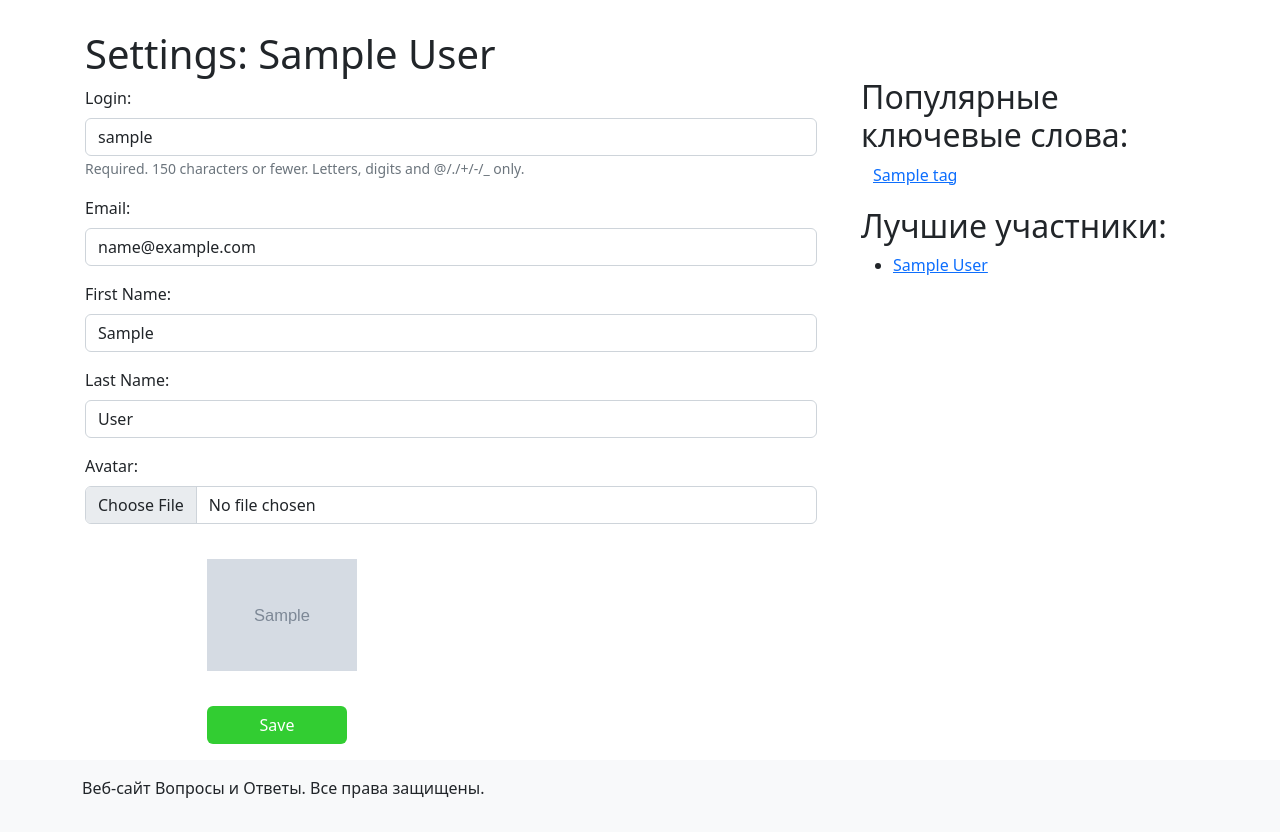
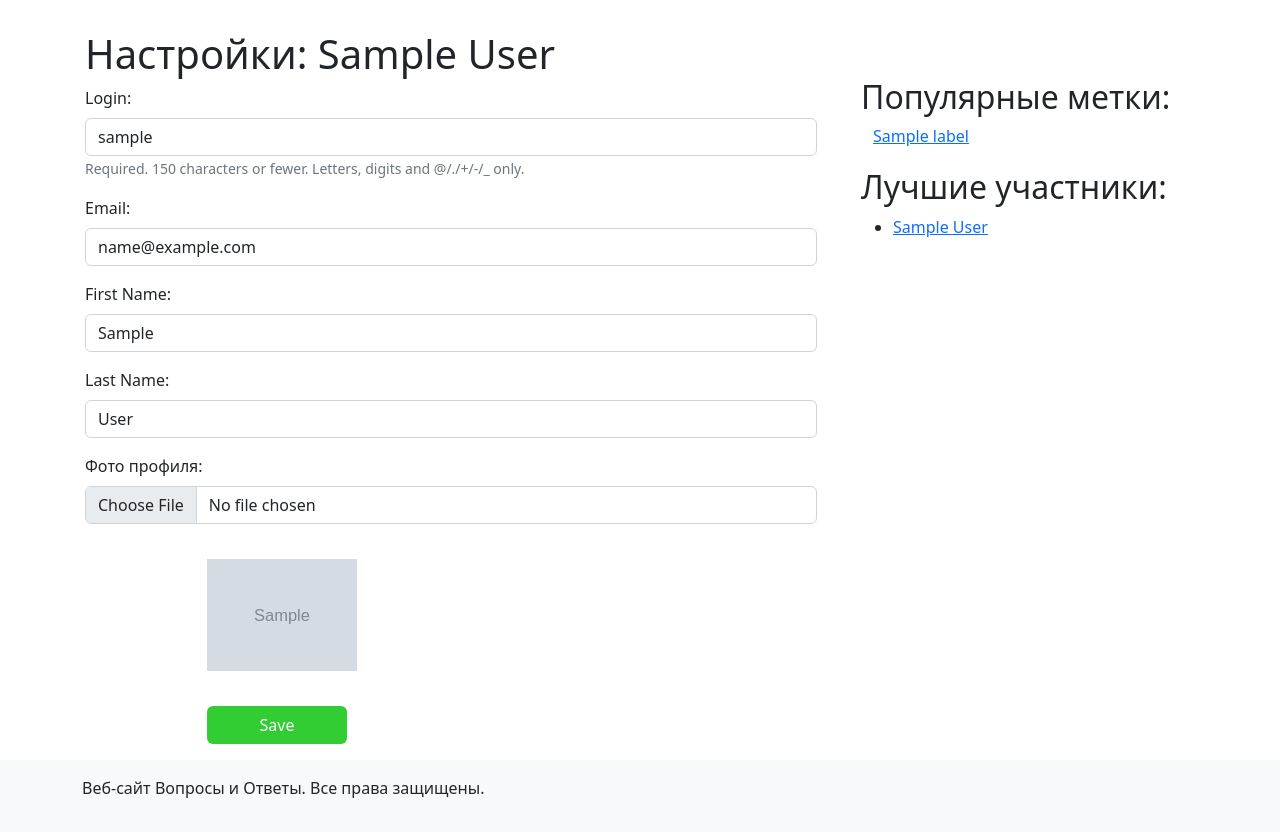
Before and after one commit to SlavaShagalov/vk-web, a Django app: page /profile/edit/ in a window 1280 px wide. Shown: the part 78-910 px from the top of the page. Run offline with Django 4.2, Linux system fonts and the light colour scheme; a user stored in the database is signed in; tables that the repository leaves empty hold one stand-in row (values such as "Sample post"); grey boxes marked "Sample" are stand-in pictures; some libraries are stand-ins or nearby versions.

Commit message:
Поменял tag на label

```diff
--- a/app/admin.py
+++ b/app/admin.py
@@ -1,8 +1,8 @@
 from django.contrib import admin
-from app.models import Question, Answer, Profile, Tag, Vote
+from app.models import Question, Answer, Profile, Label, Vote
 
 admin.site.register(Profile)
-admin.site.register(Tag)
+admin.site.register(Label)
 admin.site.register(Vote)
 admin.site.register(Question)
 admin.site.register(Answer)
--- a/app/forms.py
+++ b/app/forms.py
@@ -5,7 +5,7 @@ from django.core.validators import validate_email
 from django.forms import CharField
 
 from django.contrib.auth.models import User
-from app.models import Profile, Question, Tag, Answer
+from app.models import Profile, Question, Label, Answer
 
 
 class LoginForm(forms.Form):
@@ -68,7 +68,7 @@ class RegistrationForm(forms.ModelForm):
 
 
 class SettingsForm(forms.ModelForm):
-    avatar = forms.ImageField(label='Avatar:', required=False, widget=forms.FileInput())
+    avatar = forms.ImageField(label='Фото профиля:', required=False, widget=forms.FileInput())
 
     class Meta:
         model = User
@@ -128,21 +128,21 @@ class QuestionForm(forms.ModelForm):
         }
 
     def clean_tags(self):
-        data = self.cleaned_data['tags']
+        data = self.cleaned_data['labels']
         tag_list = data.split()
         for tag in tag_list:
             if len(tag) > 32:
-                self.add_error('tags', 'Max length of tag is 32 characters')
+                self.add_error('labels', 'Max length of tag is 32 characters')
         return data
 
     def save(self, profile):
         question = super().save(commit=False)
         question.profile = profile
         question.save()
-        data = self.cleaned_data['tags']
+        data = self.cleaned_data['labels']
         tag_list = data.split()
         for tag in tag_list:
-            question.tags.add(Tag.objects.get_or_create(name=tag)[0].id)
+            question.labels.add(Label.objects.get_or_create(name=tag)[0].id)
         question.save()
 
         return question
--- a/app/management/commands/clear_db.py
+++ b/app/management/commands/clear_db.py
@@ -1,5 +1,5 @@
 from django.core.management.base import BaseCommand
-from app.models import Question, Profile, Vote, Tag, Answer
+from app.models import Question, Profile, Vote, Label, Answer
 from django.contrib.auth.models import User
 
 
@@ -16,4 +16,4 @@ class Command(BaseCommand):
         Vote.objects.all().delete()
         Profile.objects.all().delete()
         User.objects.all().delete()
-        Tag.objects.all().delete()
+        Label.objects.all().delete()
--- a/app/models.py
+++ b/app/models.py
@@ -23,15 +23,15 @@ class Profile(models.Model):
         return self.user.username
 
 
-class TagManager(models.Manager):
-    def top_tags(self, count=10):
+class LabelManager(models.Manager):
+    def top_labels(self, count=10):
         return self.annotate(n_questions=Count('question')).order_by('-n_questions')[:count]
 
 
-class Tag(models.Model):
-    name = models.CharField(max_length=32, verbose_name='Tag name', unique=True)
+class Label(models.Model):
+    name = models.CharField(max_length=32, verbose_name='Label name', unique=True)
 
-    objects = TagManager()
+    objects = LabelManager()
 
     def __str__(self):
         return self.name
@@ -133,7 +133,7 @@ class Question(models.Model):
     rating = models.IntegerField(default=0)
 
     profile = models.ForeignKey(to=Profile, related_name='question', null=True, on_delete=models.SET_NULL)
-    tags = models.ManyToManyField(to=Tag, related_name='question', blank=True)
+    labels = models.ManyToManyField(to=Label, related_name='question', blank=True)
     votes = GenericRelation(to=Vote, related_query_name='question')
 
     objects = QuestionManager()
--- a/app/urls.py
+++ b/app/urls.py
@@ -8,7 +8,7 @@ from django.conf.urls.static import static
 urlpatterns = [
     path('', views.index, name='home'),
     path('hot/', views.hot_questions, name='hot'),
-    path('tag/<str:tag>', views.questions_by_tag, name='tag'),
+    path('tag/<str:tag>', views.questions_by_label, name='tag'),
     path('question/<int:q_id>/', views.question, name='question'),
     path('login/', views.login, name='login'),
     path('signup/', views.signup, name='signup'),
--- a/app/views.py
+++ b/app/views.py
@@ -7,7 +7,7 @@ from django.views.decorators.http import require_http_methods, require_POST, req
 
 from django.forms import model_to_dict
 from app.forms import LoginForm, RegistrationForm, SettingsForm, QuestionForm, AnswerForm
-from app.models import Question, Tag, Profile, Answer, Vote
+from app.models import Question, Label, Profile, Answer, Vote
 
 from django.contrib import auth
 
@@ -24,7 +24,7 @@ def index(request):
         'title': 'Новые вопросы',
         'page_obj': paginate(Question.objects.new(), request, 5),
         'best_members': Profile.objects.top_users(10),
-        'popular_tags': Tag.objects.top_tags(10),
+        'popular_tags': Label.objects.top_labels(10),
     }
     return render(request, 'index.html', context=context)
 
@@ -35,23 +35,23 @@ def hot_questions(request):
         'title': 'Популярные вопросы',
         'page_obj': paginate(Question.objects.hot(), request, 5),
         'best_members': Profile.objects.top_users(10),
-        'popular_tags': Tag.objects.top_tags(10),
+        'popular_tags': Label.objects.top_labels(10),
     }
     return render(request, 'index.html', context=context)
 
 
 @require_GET
-def questions_by_tag(request, tag: str):
+def questions_by_label(request, label: str):
     context = {
         'best_members': Profile.objects.top_users(10),
-        'popular_tags': Tag.objects.top_tags(10),
+        'popular_tags': Label.objects.top_labels(10),
     }
-    questions = Question.objects.by_tag(tag)
+    questions = Question.objects.by_tag(label)
     if questions.count() == 0:
         return render(request, "not_found.html", context, status=404)
     page_obj = paginate(questions, request, 5)
     context.update({
-        'title': f'Tag: {tag}',
+        'title': f'Метка: {label}',
         "page_obj": page_obj,
     })
     return render(request, 'index.html', context=context)
@@ -61,7 +61,7 @@ def questions_by_tag(request, tag: str):
 def question(request, q_id: int):
     context = {
         'best_members': Profile.objects.top_users(10),
-        'popular_tags': Tag.objects.top_tags(10),
+        'popular_tags': Label.objects.top_labels(10),
     }
 
     try:
@@ -112,7 +112,7 @@ def ask(request):
         form = {}
     context = {
         'best_members': Profile.objects.top_users(10),
-        'popular_tags': Tag.objects.top_tags(10),
+        'popular_labels': Label.objects.top_labels(10),
         'form': form,
     }
     return render(request, 'ask.html', context=context)
@@ -147,7 +147,7 @@ def login(request):
         form = {}
     context = {
         'best_members': Profile.objects.top_users(10),
-        'popular_tags': Tag.objects.top_tags(10),
+        'popular_tags': Label.objects.top_labels(10),
         'form': form
     }
     return render(request, 'login.html', context=context)
@@ -170,7 +170,7 @@ def signup(request):
         form = {}
     context = {
         'best_members': Profile.objects.top_users(10),
-        'popular_tags': Tag.objects.top_tags(10),
+        'popular_tags': Label.objects.top_labels(10),
         'form': form,
     }
     return render(request, 'signup.html', context=context)
@@ -192,7 +192,7 @@ def settings(request):
         form = {}
     context = {
         'best_members': Profile.objects.top_users(10),
-        'popular_tags': Tag.objects.top_tags(10),
+        'popular_tags': Label.objects.top_labels(10),
         'form': form,
     }
     return render(request, 'settings.html', context=context)
--- a/templates/ask.html
+++ b/templates/ask.html
@@ -5,7 +5,7 @@
 
 {% block content %}
 
-    <h1> New Question </h1>
+    <h1> Новый вопрос </h1>
 
     <form action="/ask/" method="post" class="form" novalidate>
         {% csrf_token %}
--- a/templates/inc/sidebar.html
+++ b/templates/inc/sidebar.html
@@ -1,8 +1,8 @@
 {% load static %}
 
 <div class="sidebar">
-    <div class="popular-tags">
-        <h2 class="mt-5">Популярные ключевые слова:</h2>
+    <div class="popular-labels">
+        <h2 class="mt-5">Популярные метки:</h2>
         <div class="container">
             {% for tag in popular_tags %}
             <a class="tag" href="{% url 'tag' tag=tag %}">{{ tag }}</a>
--- a/templates/settings.html
+++ b/templates/settings.html
@@ -5,7 +5,7 @@
 
 {% block content %}
 
-    <h1>Settings: {{ user.first_name }} {{ user.last_name }}</h1>
+    <h1>Настройки: {{ user.first_name }} {{ user.last_name }}</h1>
 
     <form action="/profile/edit/" method="post" enctype="multipart/form-data" class="form" novalidate>
         {% csrf_token %}
```
Also changed, not shown: app/management/commands/fill_db.py (+7 -7 lines).
